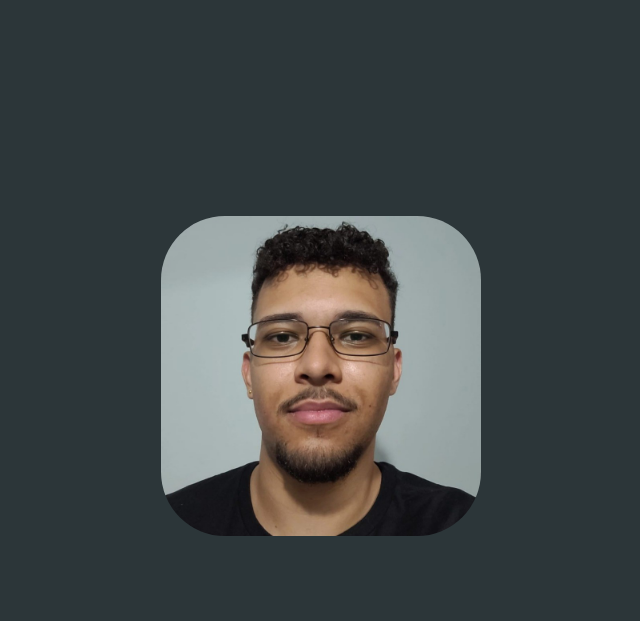
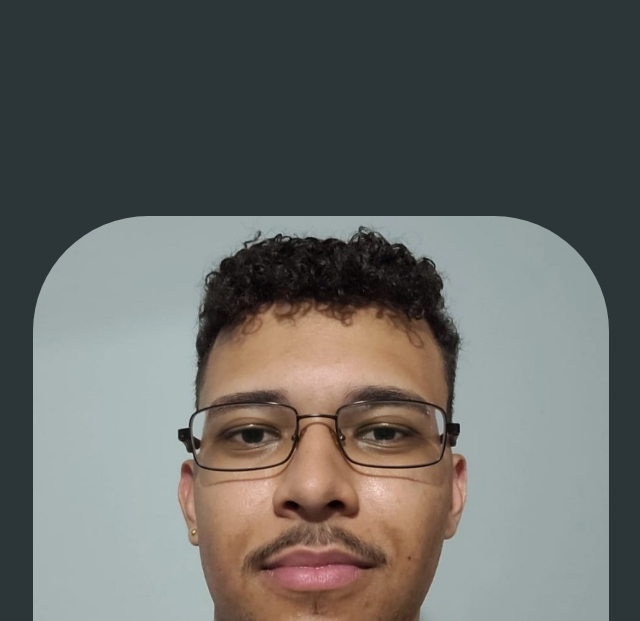
Before and after one commit to Vinicius-GabrieI/portfolio, a plain HTML site: page index.html in a window 1280 px wide. Shown: the part 179-800 px from the top of the page, without its empty margins (319-959 px from the left). Drawn offline with nearby package versions, Linux system fonts and the light colour scheme.

Commit message:
Update style.css

```diff
--- a/styles/style.css
+++ b/styles/style.css
@@ -110,7 +110,7 @@ body{
 .apresentacao__imagem{
     margin: 4%;
     border-radius: 20%;
-    max-width: 45%;
+    width: 45%;
     height: auto;
 }
 
@@ -143,6 +143,6 @@ body{
     }
 
     .apresentacao__imagem{
-        width: 20rem;
+        width: 50%;
     }
 }
```
